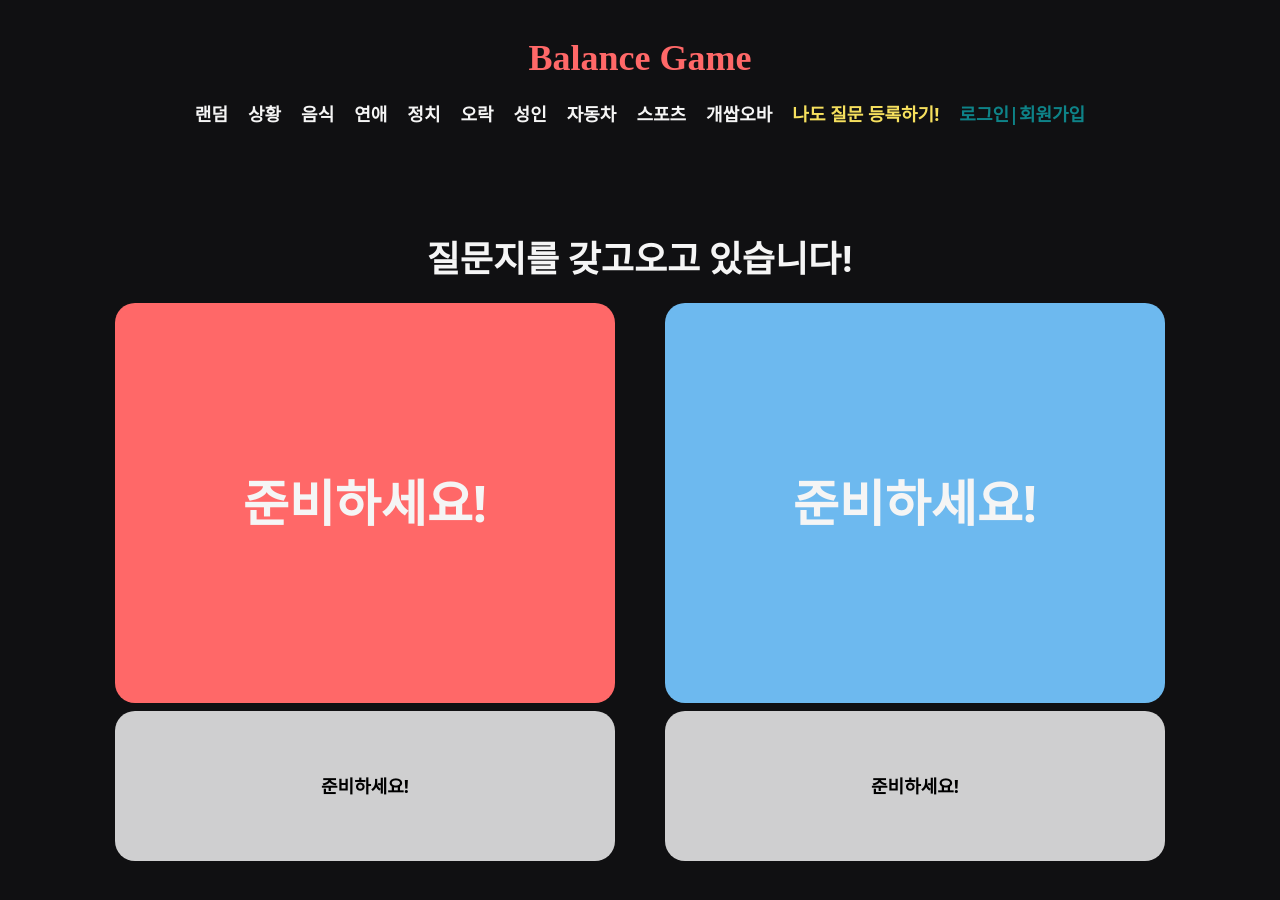
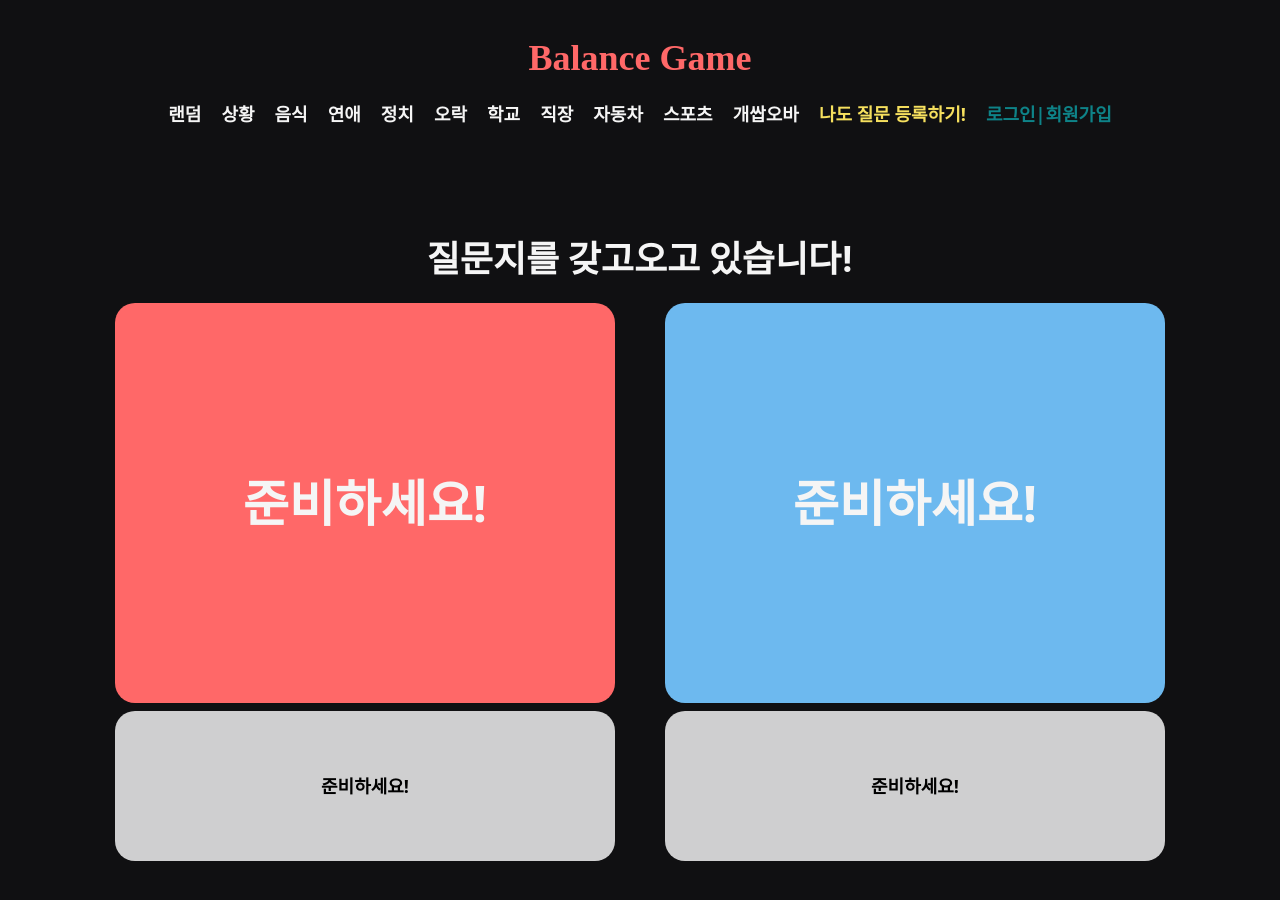
Before and after one commit to jh0152park/BalanceGame, a React (Create React App) app in the folder balance_game/: page /game/1 in a window 1280 px wide. Shown: the top 900 px of the page. Built offline with nearby package versions, Linux system fonts and the light colour scheme; no server answers; a web font is replaced by a local one.

Commit message:
deleted adult category and added school, work and rise naver login

```diff
--- a/balance_game/src/components/home/LoginModal.tsx
+++ b/balance_game/src/components/home/LoginModal.tsx
@@ -150,7 +150,7 @@ export default function LoginModal({ isOpen, onClose }: IModalProps) {
                                 logoUrl={kakaoLogo}
                                 social="카카오"
                             />
-                            {/* <SocialButton
+                            <SocialButton
                                 width={400}
                                 height={40}
                                 logoWidth={20}
@@ -159,7 +159,7 @@ export default function LoginModal({ isOpen, onClose }: IModalProps) {
                                 bgColor="#03C75A"
                                 logoUrl={naverLogo}
                                 social="네이버"
-                            /> */}
+                            />
                         </VStack>
                     </VStack>
                 </ModalBody>
--- a/balance_game/src/components/home/RegisterModal.tsx
+++ b/balance_game/src/components/home/RegisterModal.tsx
@@ -167,7 +167,7 @@ export default function RegisterModal({ isOpen, onClose }: IModalProps) {
                                 logoUrl={kakaoLogo}
                                 social="카카오"
                             />
-                            {/* <SocialButton
+                            <SocialButton
                                 width={400}
                                 height={40}
                                 logoWidth={20}
@@ -176,7 +176,7 @@ export default function RegisterModal({ isOpen, onClose }: IModalProps) {
                                 bgColor="#03C75A"
                                 logoUrl={naverLogo}
                                 social="네이버"
-                            /> */}
+                            />
                         </VStack>
                     </VStack>
                 </ModalBody>
--- a/balance_game/src/projectTypes.ts
+++ b/balance_game/src/projectTypes.ts
@@ -5,7 +5,8 @@ export type CATEGORY =
     | "연애"
     | "정치"
     | "오락"
-    | "성인"
+    | "학교"
+    | "직장"
     | "자동차"
     | "스포츠"
     | "개쌉오바";
@@ -17,7 +18,8 @@ export const CATEGORIES: CATEGORY[] = [
     "연애",
     "정치",
     "오락",
-    "성인",
+    "학교",
+    "직장",
     "자동차",
     "스포츠",
     "개쌉오바",
@@ -31,7 +33,8 @@ type ObjectType = {
     연애: string;
     정치: string;
     오락: string;
-    성인: string;
+    학교: string;
+    직장: string;
     자동차: string;
     스포츠: string;
     개쌉오바: string;
@@ -44,7 +47,8 @@ export const CATEGORIES_ENG: ObjectType = {
     연애: "relationship",
     정치: "politics",
     오락: "entertainment",
-    성인: "adult",
+    학교: "school",
+    직장: "work",
     자동차: "car",
     스포츠: "sport",
     개쌉오바: "nightmare",
```
